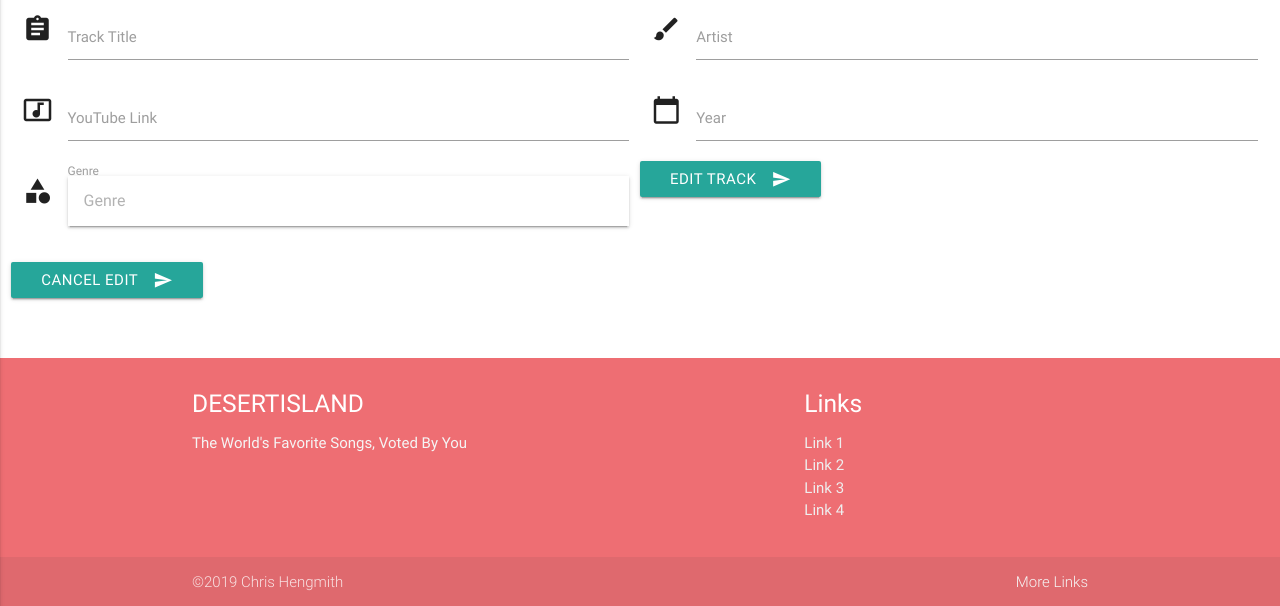
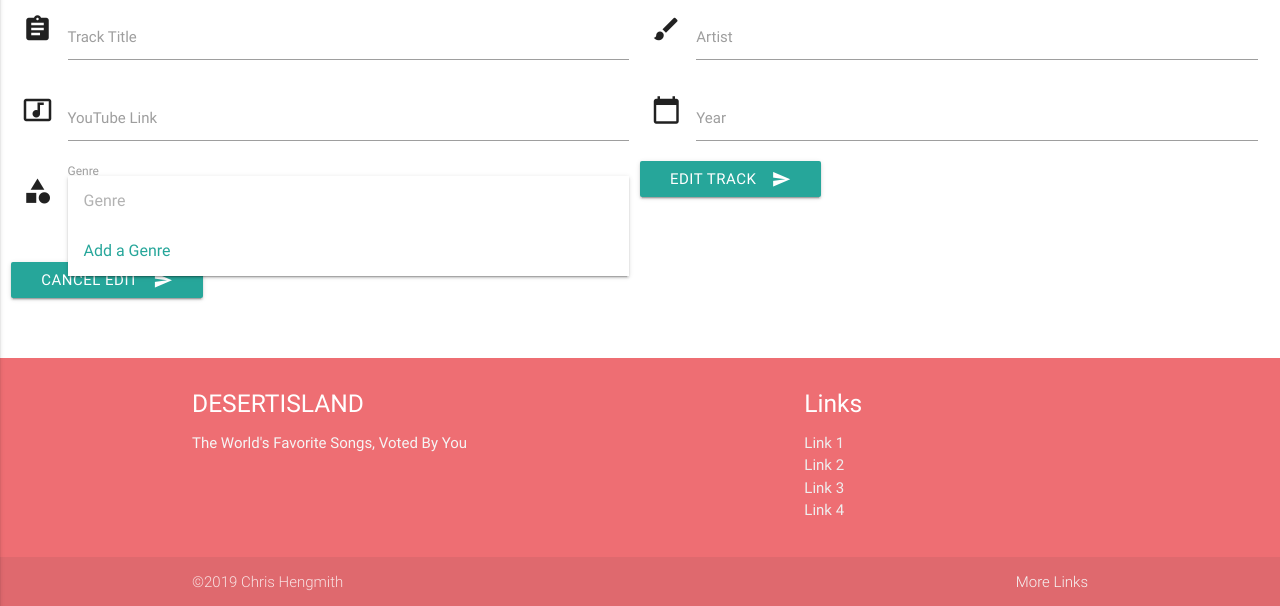
Before and after one commit to Code-Institute-Submissions/dhamma1991-milestone-project-3, a Flask app: template templates/edit-track.html in a window 1280 px wide, after a click on "Genre". Shown: the part 153-759 px from the top of the page. Run offline with Flask 2, Linux system fonts and the light colour scheme; the template is opened without the code that fills it, so the values that code supplies are empty; some libraries are stand-ins or nearby versions.

Commit message:
Added add genre option to select on edit-track.html

```diff
--- a/templates/edit-track.html
+++ b/templates/edit-track.html
@@ -40,6 +40,7 @@
                     <option value="{{ genre.genre }}">{{ genre.genre }}</option>
                     {% endif %}
                     {% endfor %}
+                    <option value="add-genre-link">Add a Genre</option>
                 </select>
                 <label for="icon_prefix">Genre</label>
             </div>
```
